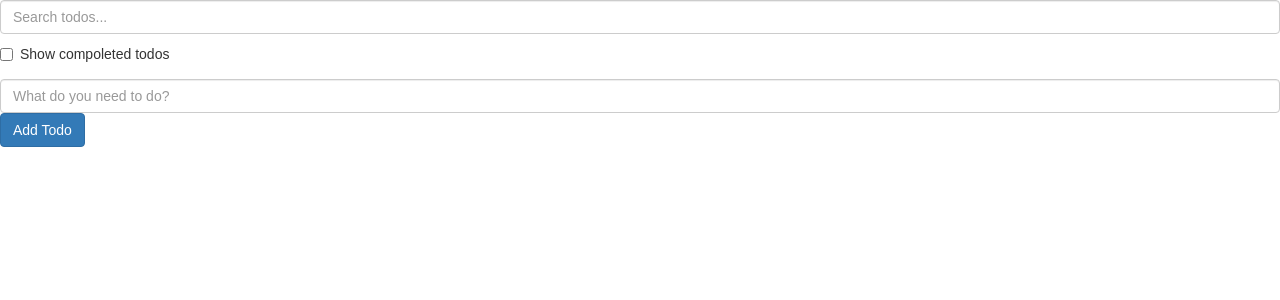
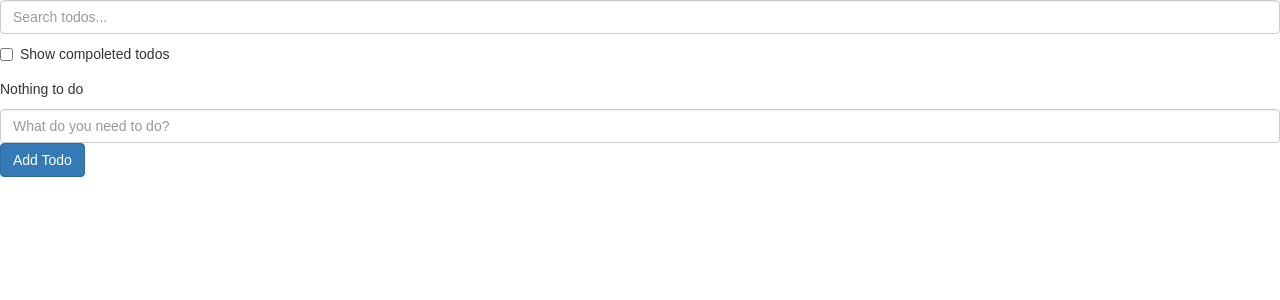
Before and after one commit to miletich/react-to-do-app, a React app: page / in a window 1280 px wide. Shown: the top 300 px of the page. Built offline with nearby package versions, Linux system fonts and the light colour scheme.

Commit message:
Render empty message when no todos and test the functionality

```diff
--- a/src/components/TodoList.js
+++ b/src/components/TodoList.js
@@ -9,14 +9,19 @@ class TodoList extends Component {
   render() {
     const {todos} = this.props;
     const renderTodos = () => {
-      return todos.map((todo) => <Todo key={todo.id} {...todo} onToggle={this.props.onToggle}/>);
+      if (todos.length === 0) {
+        return <p className="container__message">Nothing to do</p>
+      }
+      return (
+        <ul>
+          {todos.map((todo) => <Todo key={todo.id} {...todo} onToggle={this.props.onToggle}/>)}
+        </ul>
+      );
     };
 
     return (
       <div>
-        <ol>
-          {renderTodos()}
-        </ol>
+        {renderTodos()}
       </div>
     );
   }
```
Also changed, not shown: 1 other file (tests, documents, lock files or other folders).
